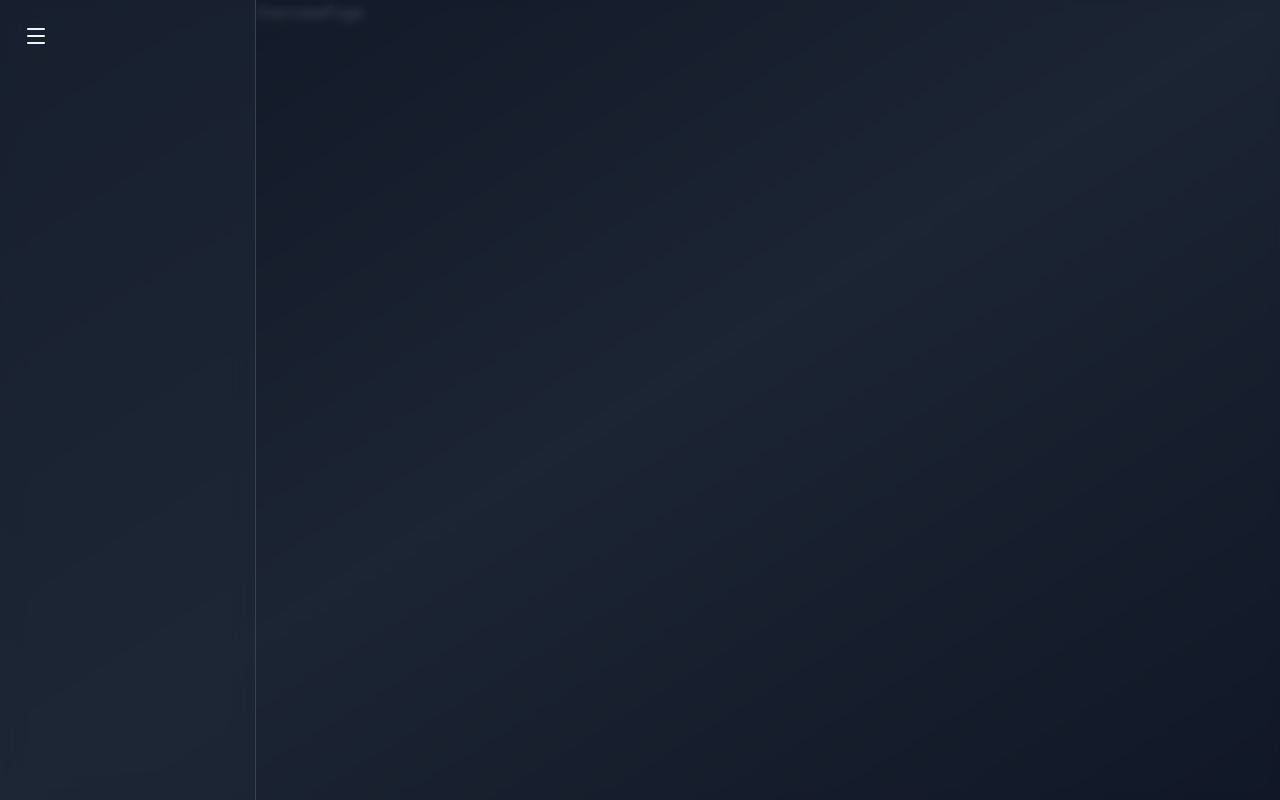
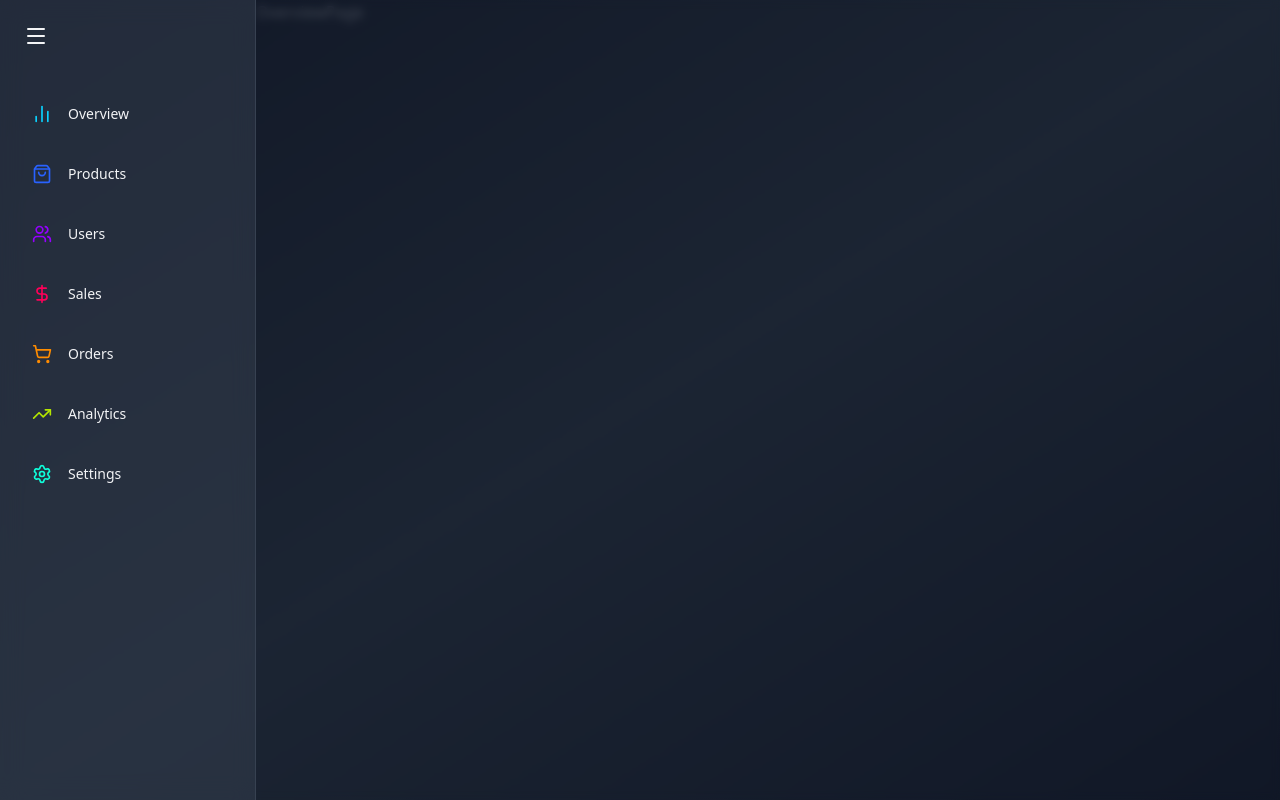
Before and after one commit to devrolet/react-admin-dashboard, a React (Vite) app: page / in a window 1280 px wide. Built offline with nearby package versions, Linux system fonts and the light colour scheme.

Commit message:
Complete Sidebar component, add todo notes for App LIGHT/DARK mode

```diff
--- a/src/App.jsx
+++ b/src/App.jsx
@@ -5,9 +5,13 @@
 
 import Sidebar from "./components/Sidebar";
 
+// TODO: CREATE L/D MODE: STEP ONE: OVERALL APP COLOR/TEXT from 900 to 100
+// TODO: CREATE L/D MODE: STEP TWO: OVERALL BG COLOR/GRADIENT from 900/800 to 100/200
+
 function App() {
 
   return (
+
     <div className='flex h-screen bg-gray-900 text-gray-100 overflow-hidden'>
 
       {/* Background */}
--- a/src/components/Sidebar.jsx
+++ b/src/components/Sidebar.jsx
@@ -1,4 +1,3 @@
-/* eslint-disable no-unused-vars */
 import {
   BarChart2,
   DollarSign,
@@ -10,49 +9,59 @@
   Users
 } from "lucide-react";
 import { useState } from "react";
-import { motion } from "framer-motion";
+import { AnimatePresence, motion } from "framer-motion";
+import { Link } from "react-router-dom";
 
 // TODO: Adapt to fit eventual use case, maybe add model for Typescript uses
 const SIDEBAR_ITEMS = [
-  {
-    name: "Overview", icon: BarChart2, color: "#0ad2ff", path: "/"
-  },
-  {
-    name: "Products", icon: ShoppingBag, color: "#2962ff", path: "/products"
-  },
-  {
-    name: "Users", icon: Users, color: "#9500ff", path: "/users"
-  },
-  {
-    name: "Sales", icon: DollarSign, color: "#ff0059", path: "/sales"
-  },
-  {
-    name: "Orders", icon: ShoppingCart, color: "#ff8c00", path: "/orders"
-  },
-  {
-    name: "Analytics", icon: TrendingUp, color: "#b4e600", path: "/analytics"
-  },
-  {
-    name: "Settings", icon: Settings, color: "#0fffdb", path: "/"
-  }
-]
+  { name: "Overview", icon: BarChart2, color: "#0ad2ff", path: "/" },
+  { name: "Products", icon: ShoppingBag, color: "#2962ff", path: "/products" },
+  { name: "Users", icon: Users, color: "#9500ff", path: "/users" },
+  { name: "Sales", icon: DollarSign, color: "#ff0059", path: "/sales" },
+  { name: "Orders", icon: ShoppingCart, color: "#ff8c00", path: "/orders" },
+  { name: "Analytics", icon: TrendingUp, color: "#b4e600", path: "/analytics" },
+  { name: "Settings", icon: Settings, color: "#0fffdb", path: "/" }
+];
+
 const Sidebar = () => {
   const [isSidebarOpen, setIsSidebarOpen] = useState(true);
 
+  // TODO: CREATE L/D MODE: STEP THREE: SIDEBAR BG COLOR/TEXT CHANGE bg-gray-700 and 800 to bg-gray-100 and 200 on hover and borders
   return (
-    <motion.div className={`relative z-10 transition-all duration-300 ease-in-out flex-shrink-0 ${isSidebarOpen ? 'w-64' : 'w-16'}`} animate={{ width: isSidebarOpen ? 256:80 }}>
-      <div className="h-full bg-gray-800 bg-opacity-50 backdrop-blur-md p-4 flex flex-col border-r border-gray-700">
+    <motion.div className={`relative z-10 transition-all duration-300 ease-in-out flex-shrink-0 ${isSidebarOpen ? 'w-64' : 'w-20'}`} animate={{ width: isSidebarOpen ? 256:80 }}>
+      <div className="h-full bg-gray-700 bg-opacity-50 backdrop-blur-md p-4 flex flex-col border-r border-gray-700">
         <motion.button
           whileHover={{ scale: 1.1 }}
           whileTap={{ scale: 0.9 }}
           onClick={() => setIsSidebarOpen(!isSidebarOpen)}
-          className="p-2 rounded-full hover:bg-gray-700 transition-colors max-w-fit"
+          className="p-2 rounded-full hover:bg-gray-800 transition-colors max-w-fit"
         >
           <Menu size={24} />
-        <nav>
+        </motion.button>
+        <nav className="mt-8 flex-grow">
+          {SIDEBAR_ITEMS.map((item) => (
+            <Link key={item.href} to={item.href}>
+              <motion.div className="flex items-center p-4 text-sm font-medium rounded-lg hover:bg-gray-800 transition-colors mb-2">
+                <item.icon size={20} style={{ color: item.color, minWidth: "20px" }} />
 
+                <AnimatePresence>
+                  {isSidebarOpen && (
+                    <motion.span
+                      className="ml-4 whitespace-nowrap"
+                      initial={{ opacity: 0, width: 0 }}
+                      animate={{ opacity: 1, width: "auto" }}
+                      exit={{ opacity: 0, width: 0 }}
+                      transition={{ duration: 0.2, delay: 0.5 }}
+                    >
+                      {item.name}
+                    </motion.span>
+                  )}
+                </AnimatePresence>
+              </motion.div>
+            </Link>
+          ))}
         </nav>
-        </motion.button>
+
       </div>
     </motion.div>
   )
```
